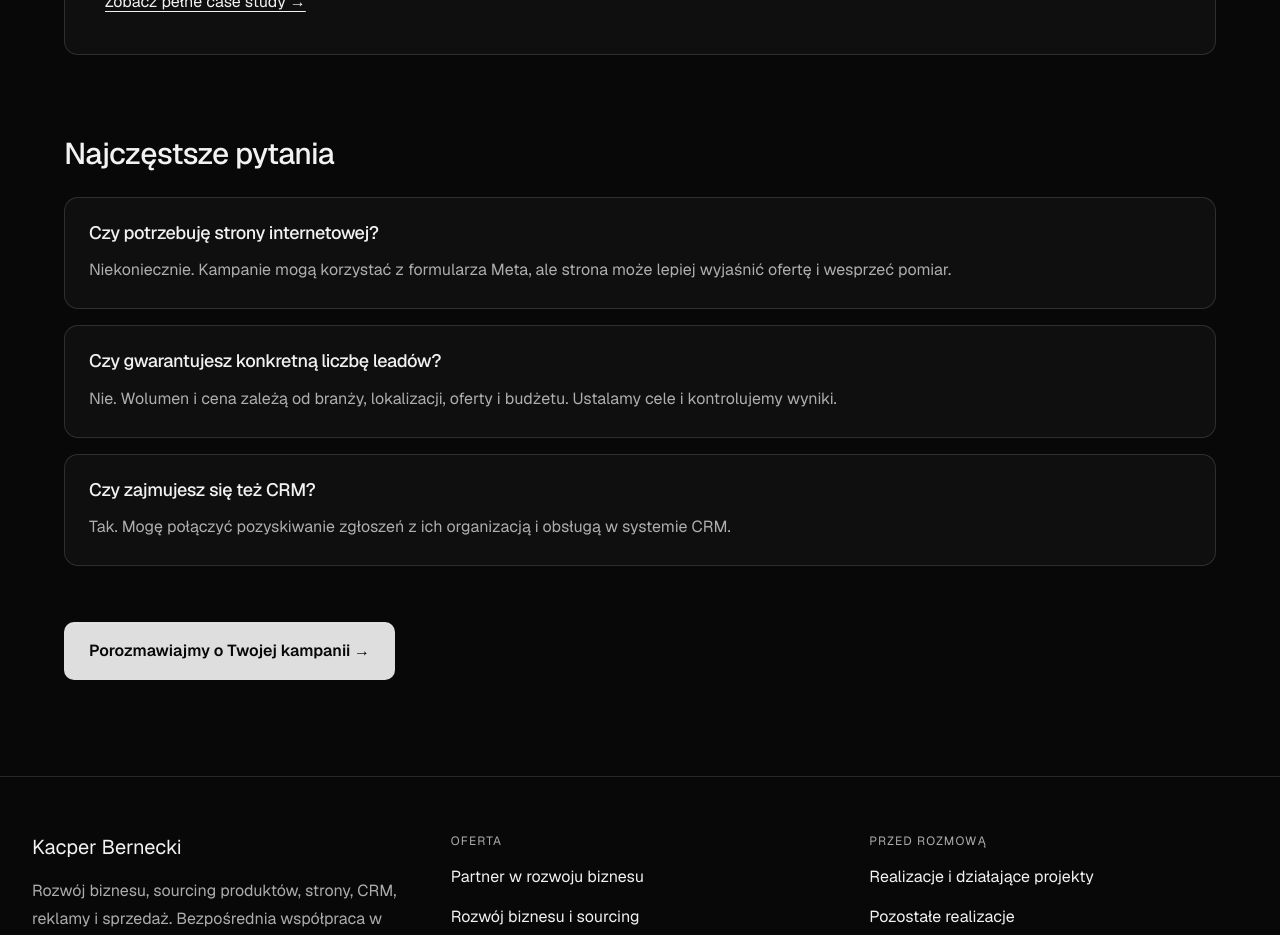
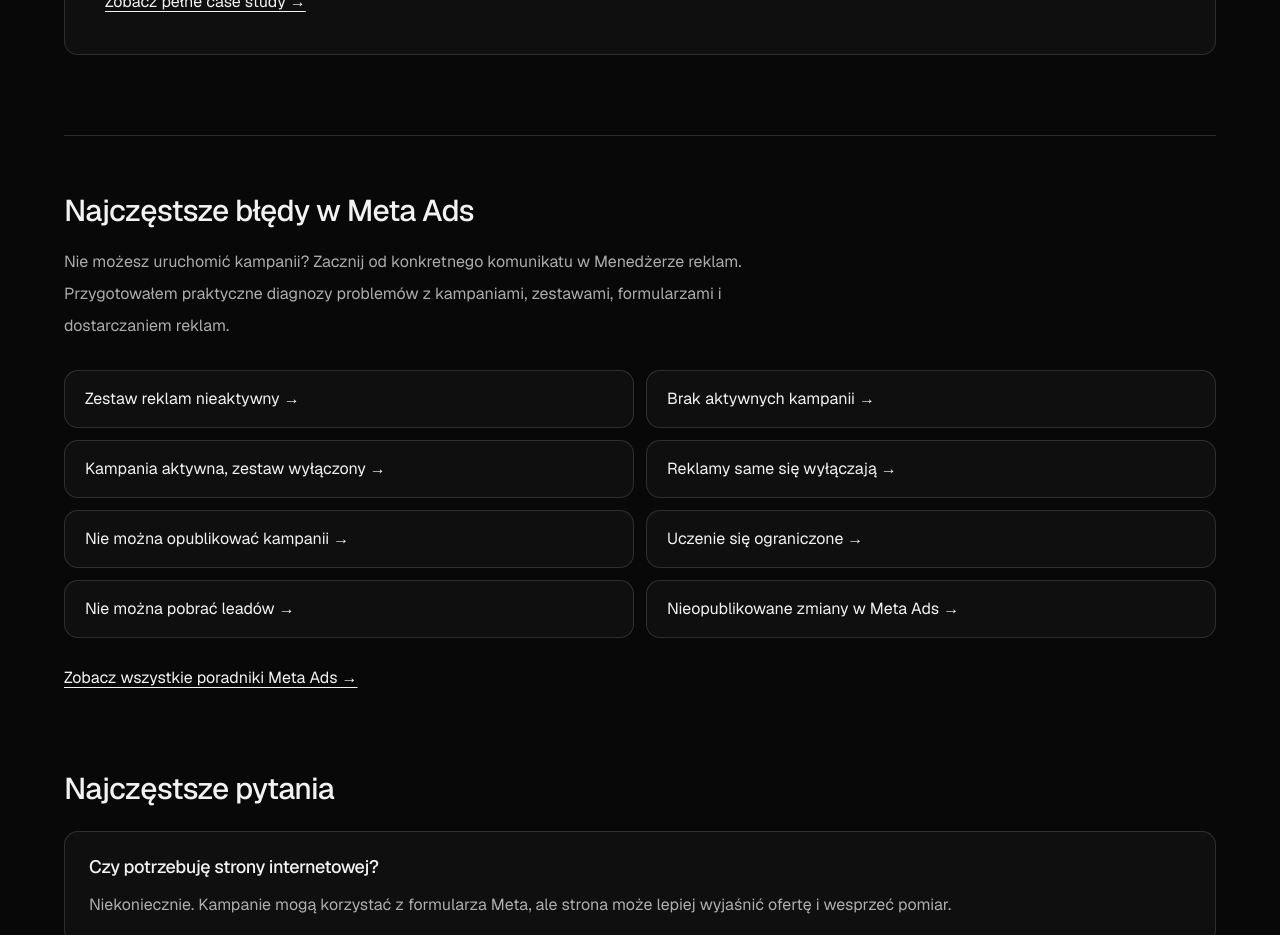
Before and after one commit to ft4k696bk6-prog/kacper-portfolio, a Next.js app: page /reklamy-meta-ads-dla-firm in a window 1280 px wide. Shown: the part 2080-3015 px from the top of the page. Built offline with nearby package versions, Linux system fonts and the light colour scheme; no server answers.

Commit message:
seo: link Meta Ads troubleshooting articles from service page

```diff
--- a/src/app/(pl)/reklamy-meta-ads-dla-firm/page.tsx
+++ b/src/app/(pl)/reklamy-meta-ads-dla-firm/page.tsx
@@ -26,6 +26,23 @@ export default function MetaAdsServicePage() {
       <section className="mt-20"><h2 className="text-3xl">Jak wygląda współpraca?</h2><div className="mt-8 grid gap-4 md:grid-cols-2">{stages.map(s=><article key={s.h} className="surface-card rounded-xl border border-white/15 p-6"><h3 className="text-xl">{s.h}</h3><p className="mt-4 leading-7 text-white/70">{s.d}</p></article>)}</div></section>
       <section className="mt-20 grid gap-10 border-t border-white/15 pt-14 md:grid-cols-2"><div><h2 className="text-3xl">Co warto mierzyć poza kosztem leada?</h2><p className="mt-5 leading-8 text-white/75">Tani kontakt, który nigdy nie odpowiada na telefon, nie jest dobrym wynikiem. Współpraca ma sens, kiedy firma widzi postęp kontaktów w procesie sprzedaży.</p></div><ul className="space-y-4 text-white/80"><li>— Koszt pozyskania zgłoszenia (CPL)</li><li>— Odsetek kontaktów poprawnych i kontaktowalnych</li><li>— Liczba rozmów i przygotowanych ofert</li><li>— Koszt pozyskania klienta (CAC), o ile dane sprzedażowe pozwalają go policzyć</li><li>— Czas od wysłania formularza do pierwszego kontaktu</li></ul></section>
       <section className="surface-card mt-20 rounded-2xl border border-white/20 bg-white/[0.04] p-7 md:p-10"><p className="text-xs uppercase tracking-[0.2em] text-white/60">Przykład z branży OZE</p><h2 className="mt-4 text-3xl">Re-Energy System: około 2 lata kampanii jako jedynego źródła leadów.</h2><p className="mt-5 max-w-3xl leading-8 text-white/75">Re-Energy System: 90 837 zł budżetu reklamowego, 6 mln zł obrotu firmy i 2 331 pozyskanych kontaktów w 17 kampaniach leadowych, ze średnim kosztem 29,79 zł. Kampanie połączyłem z formularzami i procesem obsługi zgłoszeń przez handlowców.</p><Link href="/case-studies/re-energy-meta-ads" className="mt-6 inline-block underline underline-offset-4">Zobacz pełne case study →</Link></section>
+      <section className="mt-20 border-t border-white/15 pt-14">
+        <h2 className="text-3xl">Najczęstsze błędy w Meta Ads</h2>
+        <p className="mt-4 max-w-3xl leading-8 text-white/70">Nie możesz uruchomić kampanii? Zacznij od konkretnego komunikatu w Menedżerze reklam. Przygotowałem praktyczne diagnozy problemów z kampaniami, zestawami, formularzami i dostarczaniem reklam.</p>
+        <div className="mt-7 grid gap-3 md:grid-cols-2">
+          {[
+            ["Zestaw reklam nieaktywny", "meta-zestaw-reklam-nieaktywny-jak-wlaczyc"],
+            ["Brak aktywnych kampanii", "meta-brak-aktywnych-kampanii-co-oznacza"],
+            ["Kampania aktywna, zestaw wyłączony", "meta-kampania-aktywna-zestaw-wylaczony"],
+            ["Reklamy same się wyłączają", "meta-reklamy-same-sie-wylaczaja"],
+            ["Nie można opublikować kampanii", "meta-brak-przycisku-opublikuj"],
+            ["Uczenie się ograniczone", "meta-uczenie-sie-ograniczone-co-zmienic"],
+            ["Nie można pobrać leadów", "meta-nie-moge-pobrac-leadow"],
+            ["Nieopublikowane zmiany w Meta Ads", "meta-nieopublikowane-zmiany-reklamy"]
+          ].map(([label, slug]) => <Link key={slug} href={`/poradniki/${slug}`} className="surface-card rounded-xl border border-white/15 px-5 py-4 leading-6 text-white transition-colors hover:border-white/50">{label} →</Link>)}
+        </div>
+        <Link href="/poradniki/tematy/meta-ads" className="mt-7 inline-block underline underline-offset-4">Zobacz wszystkie poradniki Meta Ads →</Link>
+      </section>
       <section className="mt-20"><h2 className="text-3xl">Najczęstsze pytania</h2><div className="mt-6 space-y-4">{[["Czy potrzebuję strony internetowej?","Niekoniecznie. Kampanie mogą korzystać z formularza Meta, ale strona może lepiej wyjaśnić ofertę i wesprzeć pomiar."],["Czy gwarantujesz konkretną liczbę leadów?","Nie. Wolumen i cena zależą od branży, lokalizacji, oferty i budżetu. Ustalamy cele i kontrolujemy wyniki."],["Czy zajmujesz się też CRM?","Tak. Mogę połączyć pozyskiwanie zgłoszeń z ich organizacją i obsługą w systemie CRM."]].map(([q,a])=><div key={q} className="surface-card rounded-lg border border-white/15 p-6"><h3 className="text-lg">{q}</h3><p className="mt-3 leading-7 text-white/70">{a}</p></div>)}</div></section>
       <div className="mt-14"><Link href="/#contact" className="inline-block rounded-lg brand-action px-6 py-4 text-black">Porozmawiajmy o Twojej kampanii →</Link></div>
     </div>
```
